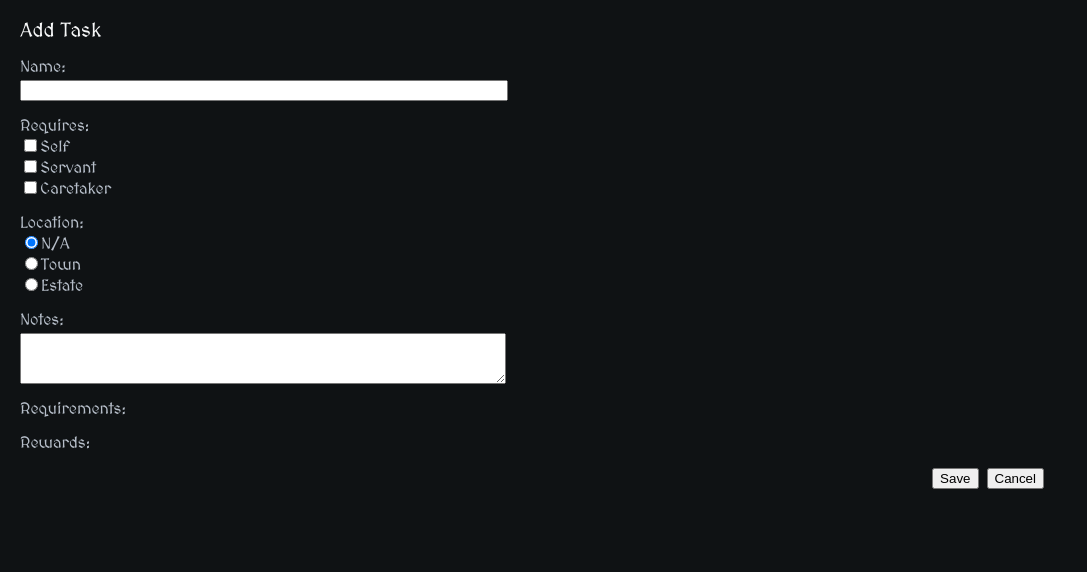
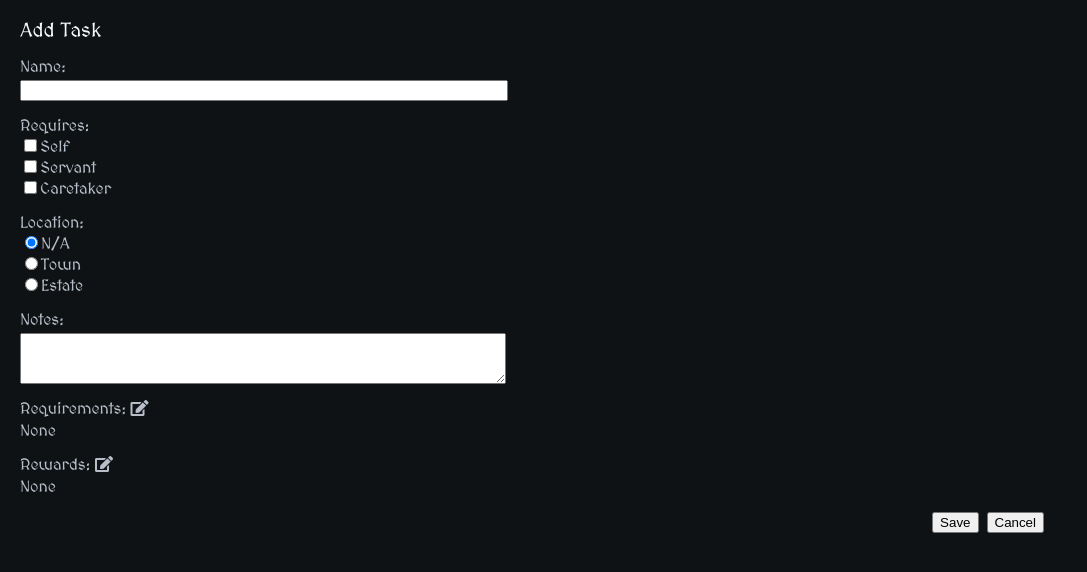
Before and after one commit to pownby/my-fathers-plan, a React app: page /tasks/1 in a window 1280 px wide. Shown: the top 572 px of the page, without its empty margins (0-1087 px from the left). Built offline with nearby package versions, Linux system fonts and the light colour scheme; a web font is replaced by a local one.

Commit message:
Display rewards on task view

```diff
--- /dev/null
+++ b/src/components/RewardsInput/index.ts
@@ -0,0 +1 @@
+export { default } from './RewardsInput';
--- a/src/components/RewardsList/RewardsList.tsx
+++ b/src/components/RewardsList/RewardsList.tsx
@@ -1,6 +1,6 @@
 import React from 'react';
 
-import { KnowledgeSet, IngredientSet, OtherRewardSet } from '../../types';
+import { RewardSet } from '../../types';
 import { KnowledgeType, IngredientType, OtherRewardType } from '../../constants';
 import Knowledge from '../Knowledge';
 import Ingredient from '../Ingredient';
@@ -8,7 +8,7 @@ import Ingredient from '../Ingredient';
 import * as styles from './RewardsList.less';
 
 type RewardsListProps = {
-  rewards: KnowledgeSet & IngredientSet & OtherRewardSet
+  rewards: RewardSet
 };
 
 function isKnowledgeType(type: string) {
@@ -23,7 +23,7 @@ function isOtherRewardType(type: string) {
   return (Object.values(OtherRewardType) as string[]).includes(type);
 }
 
-export default function RewardsList({ rewards }: RewardsListProps) {
+export default function RewardsList({ rewards = {} }: RewardsListProps) {
   const innerNodes = Object.entries(rewards)
     .filter(([key, value]) => !!value)
     .map(([key, value]) => {
@@ -37,12 +37,12 @@ export default function RewardsList({ rewards }: RewardsListProps) {
 
   return (
     <span className={styles.rewardsList}>
-      {innerNodes.map((node, i) => (
+      {!!innerNodes?.length ? innerNodes.map((node, i) => (
         <React.Fragment key={i}>
           {node}
           {i + 1 < innerNodes.length ? <span>, </span> : null}
         </React.Fragment>
-      ))}
+      )) : <span>None</span>}
     </span>
   );
 }
--- a/src/components/TaskView/TaskView.less
+++ b/src/components/TaskView/TaskView.less
@@ -26,3 +26,7 @@
   justify-content: flex-end;
   gap: 8px;
 }
+
+.rewardsList {
+  margin-top: 4px;
+}
--- a/src/components/TaskView/TaskView.tsx
+++ b/src/components/TaskView/TaskView.tsx
@@ -7,6 +7,8 @@ import useTask from '../../hooks/useTask';
 import { TaskLocation, TaskProvider } from '../../constants';
 import * as styles from './TaskView.less';
 import Actions from '../../reducer/actions';
+import Icon from '../Icon';
+import RewardsList from '../RewardsList';
 
 const NO_LOCATION = 'none';
 
@@ -125,8 +127,18 @@ export default function TaskView() {
           <textarea rows={3} value={notes} onChange={onChangeNotes} />
         </label>
       </div>
-      <div>Requirements:</div>
-      <div>Rewards:</div>
+      <div>
+        Requirements: <Icon type={Icon.TYPE.EDIT} />
+        <div className={styles.rewardsList}>
+          <RewardsList rewards={requirements} />
+        </div>
+      </div>
+      <div>
+        Rewards: <Icon type={Icon.TYPE.EDIT} />
+        <div className={styles.rewardsList}>
+          <RewardsList rewards={rewards} />
+        </div>
+      </div>
       <div className={styles.buttons}>
         <button onClick={save}>Save</button>
         <button onClick={() => navigate('/')}>Cancel</button>
--- a/src/types.ts
+++ b/src/types.ts
@@ -26,8 +26,9 @@ export type OtherRewardSet = {
   [OtherRewardType.Creepy]?: number,
   [OtherRewardType.Insanity]?: number,
   [OtherRewardType.Mob]?: number,
+};
 
-};
+export type RewardSet = KnowledgeSet & IngredientSet & OtherRewardSet;
 
 export type Task = {
   id: string,
@@ -37,7 +38,7 @@ export type Task = {
   location?: TaskLocation,
   notes?: string,
   requirements?: KnowledgeSet & IngredientSet,
-  rewards?: KnowledgeSet & IngredientSet & OtherRewardSet,
+  rewards?: RewardSet,
 };
 
 export type AppData = {
```
